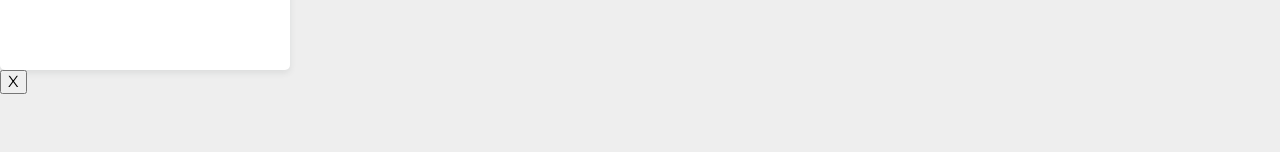
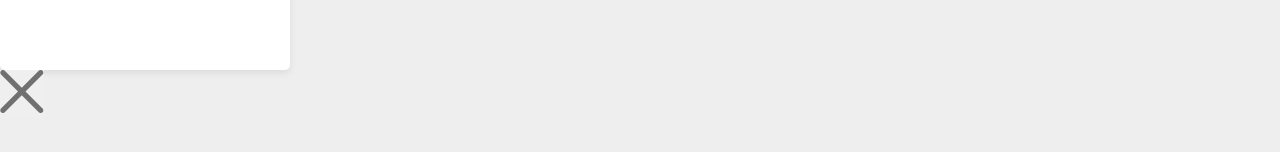
Before and after one commit to davidrockkj/jogo-da-velha, a React (Create React App) app: page / in a window 1280 px wide. Shown: the part 282-434 px from the top of the page. Built offline with nearby package versions, Linux system fonts and the light colour scheme.

Commit message:
Criado o Object Player (apenas com o X)

```diff
--- a/src/objects/Player/index.js
+++ b/src/objects/Player/index.js
@@ -1,4 +1,6 @@
 import React from 'react'
+import './styles.css'
+import playerX from '../../img/player-x.png'
 
 /**
  * Será o objeto que, ao clicar, vai aparecer
@@ -6,7 +8,9 @@
  */
 
 const Player = () => (
-  <button className='player'>X</button>
+  <button className='player'>
+    <img src={playerX} alt='Jogador X' />
+  </button>
 );
 
 export default Player;
--- /dev/null
+++ b/src/objects/Player/styles.css
@@ -0,0 +1,6 @@
+.player {
+  background-color: none;
+  border: none;
+  margin: 0;
+  padding: 0;
+}
```
Also changed, not shown: src/img/player-circle.png (added), src/img/player-x.png (added).
